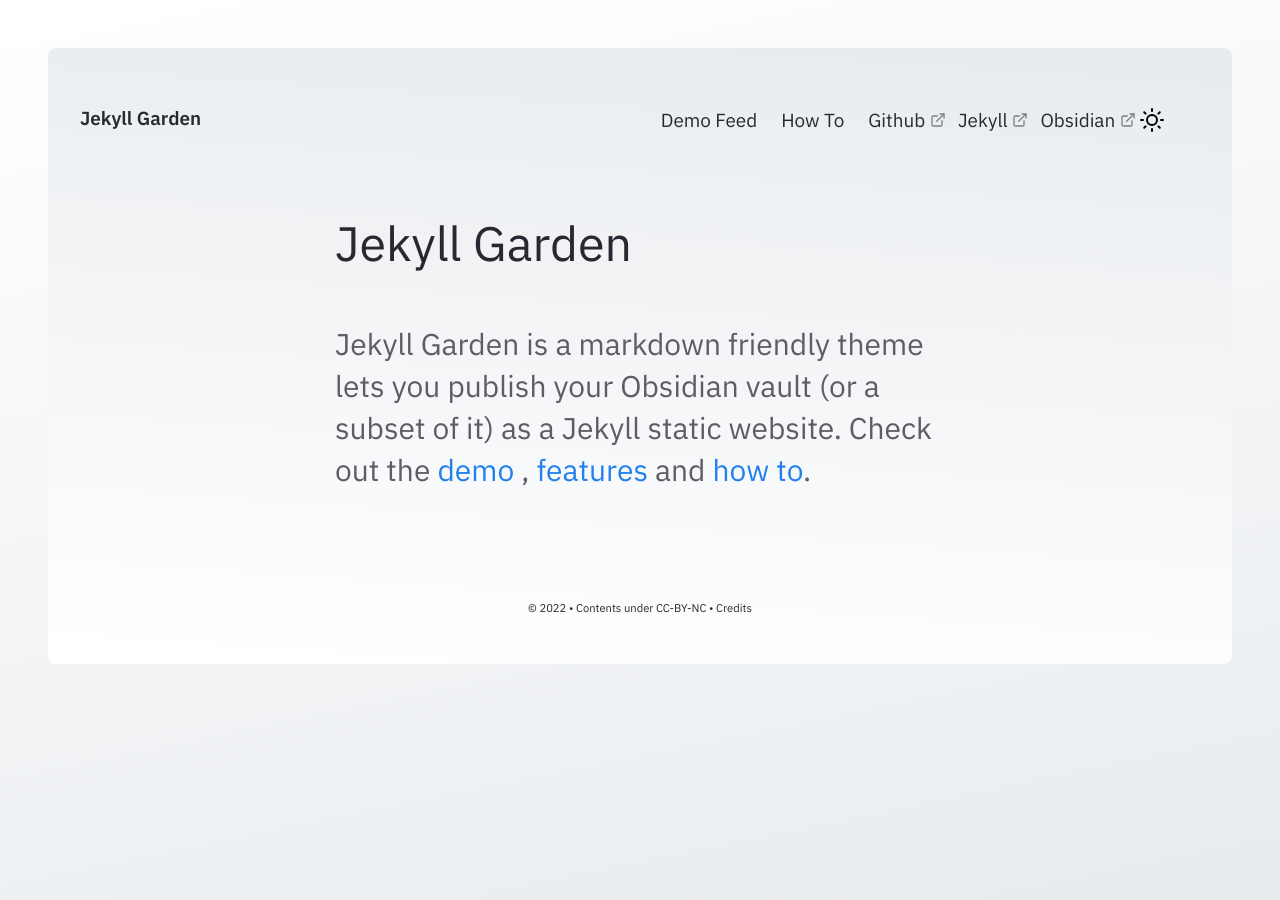
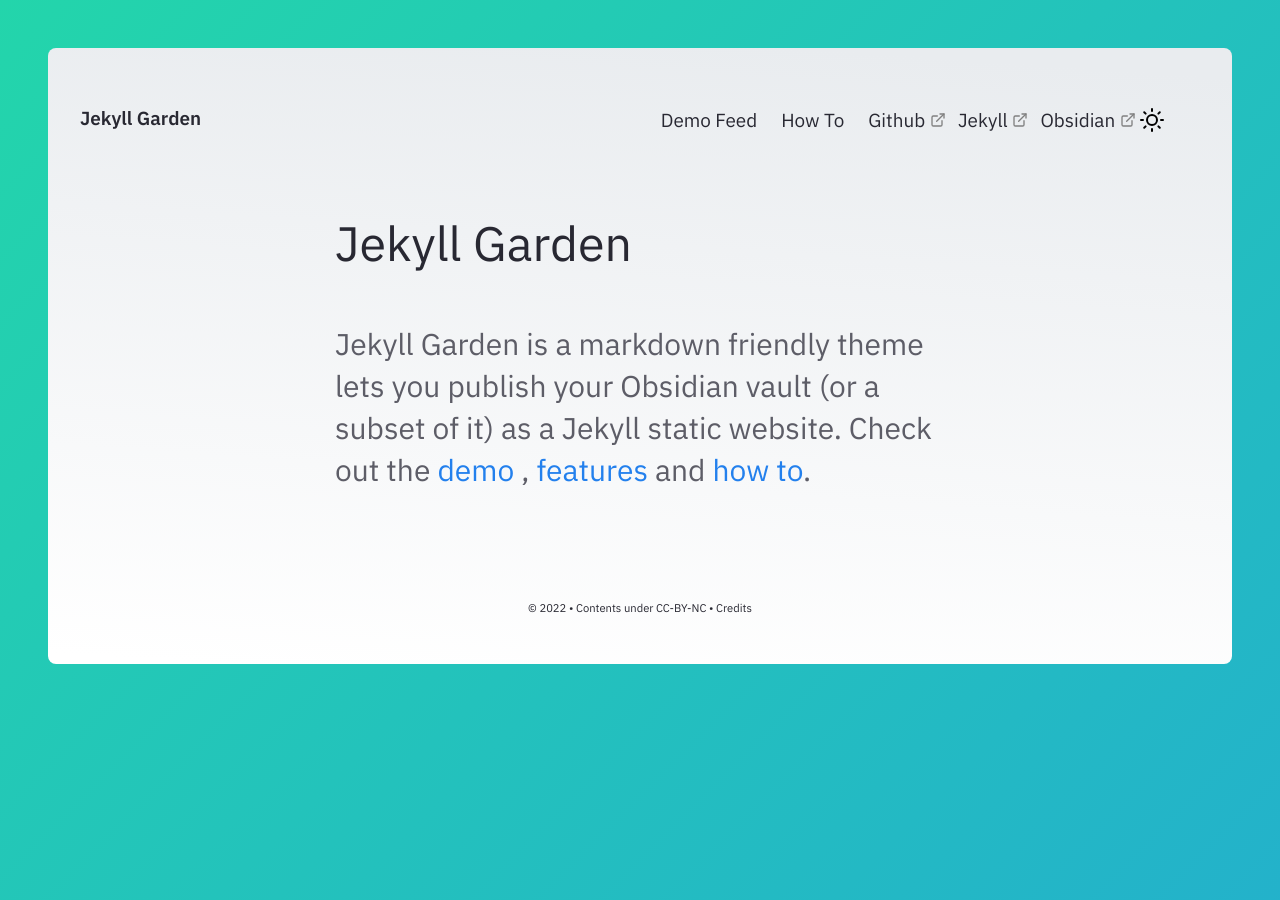
Before and after one commit to 7368697661/old-site, a Jekyll site: the page built from pages/index.md, in a window 1280 px wide. Built offline with Jekyll 4.4.1, drawn with Linux system fonts in a browser that asks for light colours.

Commit message:
Update main.css

```diff
--- a/assets/css/main.css
+++ b/assets/css/main.css
@@ -209,8 +209,11 @@ th {
     text-align: left; }
 
 html {
-  background: var(--color-bg-grad);
-  height: 100%;
+  background: linear-gradient(-45deg, #ee7752, #e73c7e, #23a6d5, #23d5ab);
+  background-size: 400% 400%;
+  /* height: 100%; */
+  animation: gradient 15s ease infinite;
+	height: 100vh;
   -moz-osx-font-smoothing: grayscale;
   -webkit-font-smoothing: antialiased;
   min-width: 300px;
```
